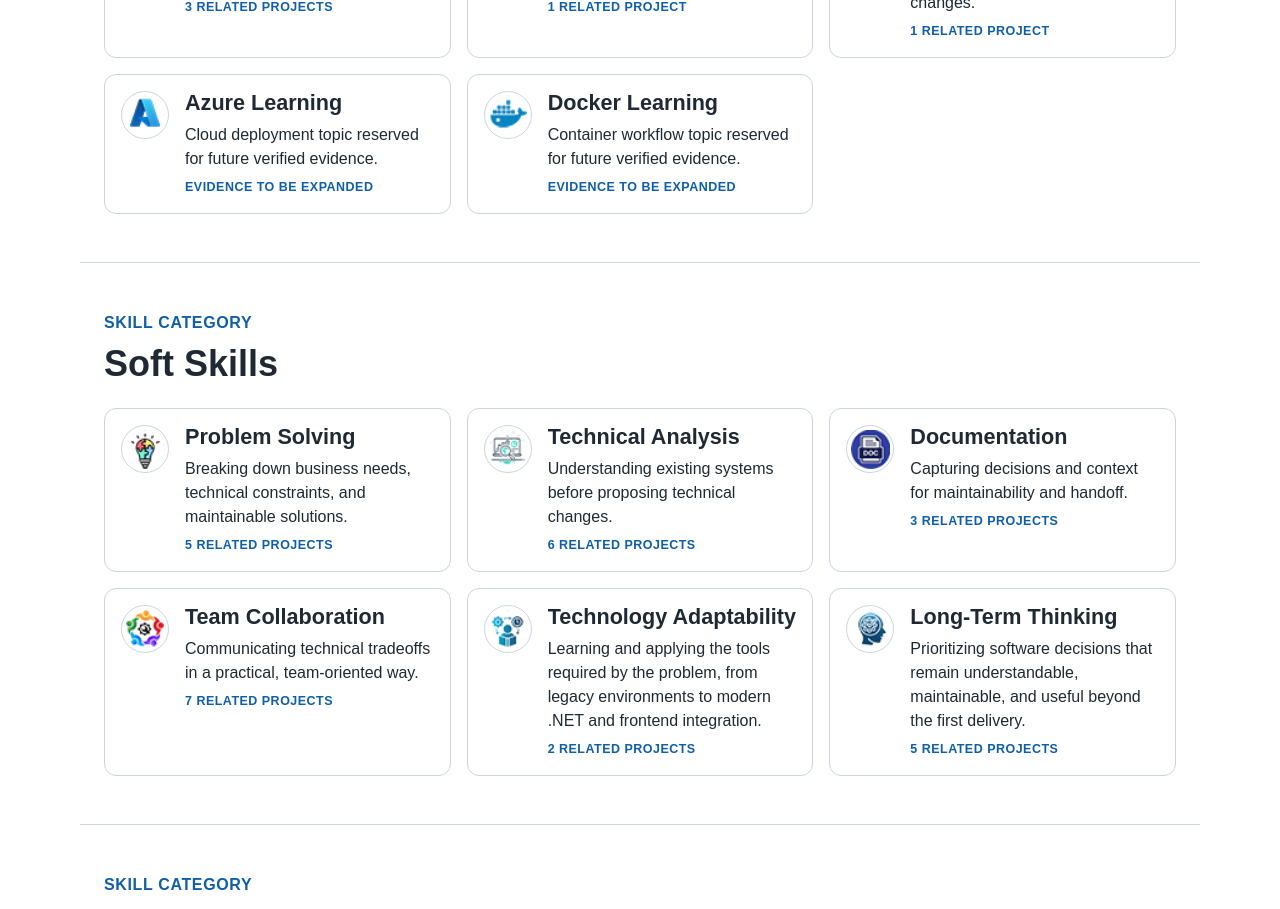
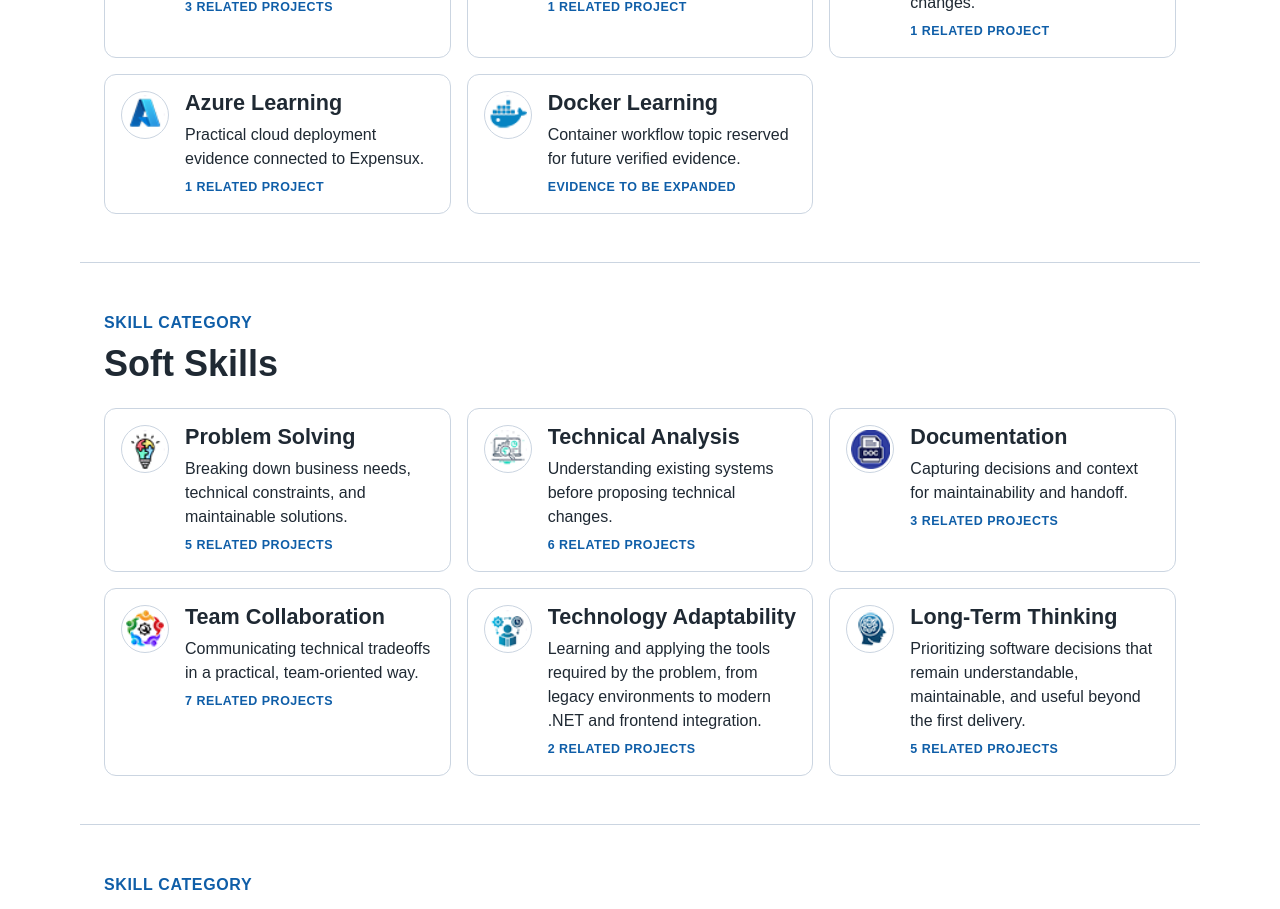
Before and after one commit to jorgejaimes085GH/J3dev-portfolio, an Angular app: page /skills in a window 1280 px wide. Shown: the part 5020-5929 px from the top of the page. Built offline with nearby package versions, Linux system fonts and the light colour scheme.

Commit message:
Update Azure skill evidence with Expensux

```diff
--- a/src/app/data/skills.data.ts
+++ b/src/app/data/skills.data.ts
@@ -447,12 +447,14 @@ const SKILL_ITEMS: Skill[] = [
     id: 'azure-learning',
     name: 'Azure Learning',
     category: 'Dev Tools / Cloud',
-    shortDescription: 'Cloud deployment topic reserved for future verified evidence.',
+    shortDescription: 'Practical cloud deployment evidence connected to Expensux.',
     iconLabel: 'AZ',
-    relatedProjectSlugs: [],
+    relatedProjectSlugs: ['expensux'],
     evidenceSummary:
-      'Azure is listed as a current learning area until public-safe project evidence or deployment context is available.',
-    contextNotes: ['This avoids overstating cloud experience before evidence is added.'],
+      'Practical deployment of a fullstack application with frontend hosted on Cloudflare Pages, ASP.NET Core 8 API hosted on Azure App Service, and database on Azure SQL.',
+    contextNotes: [
+      'This keeps Azure evidence tied to a verified public project without exposing implementation details on the Skills page.',
+    ],
   },
   {
     id: 'docker-learning',
@@ -1034,10 +1036,12 @@ const skillSpanishDescriptions: Record<
     ],
   },
   'azure-learning': {
-    shortDescription: 'Tema cloud reservado para evidencia futura verificada.',
+    shortDescription: 'Evidencia práctica de despliegue cloud conectada con Expensux.',
     evidenceSummary:
-      'Azure se lista como área actual de aprendizaje hasta que exista evidencia pública segura de proyecto o contexto de despliegue.',
-    contextNotes: ['Esto evita exagerar experiencia cloud antes de agregar evidencia.'],
+      'Despliegue práctico de una aplicación fullstack con frontend en Cloudflare Pages, API ASP.NET Core 8 en Azure App Service y base de datos en Azure SQL.',
+    contextNotes: [
+      'Esto mantiene la evidencia de Azure conectada con un proyecto público verificado sin exponer detalles de implementación en la página Skills.',
+    ],
   },
   'docker-learning': {
     shortDescription: 'Tema de flujos con contenedores reservado para evidencia futura verificada.',
```
